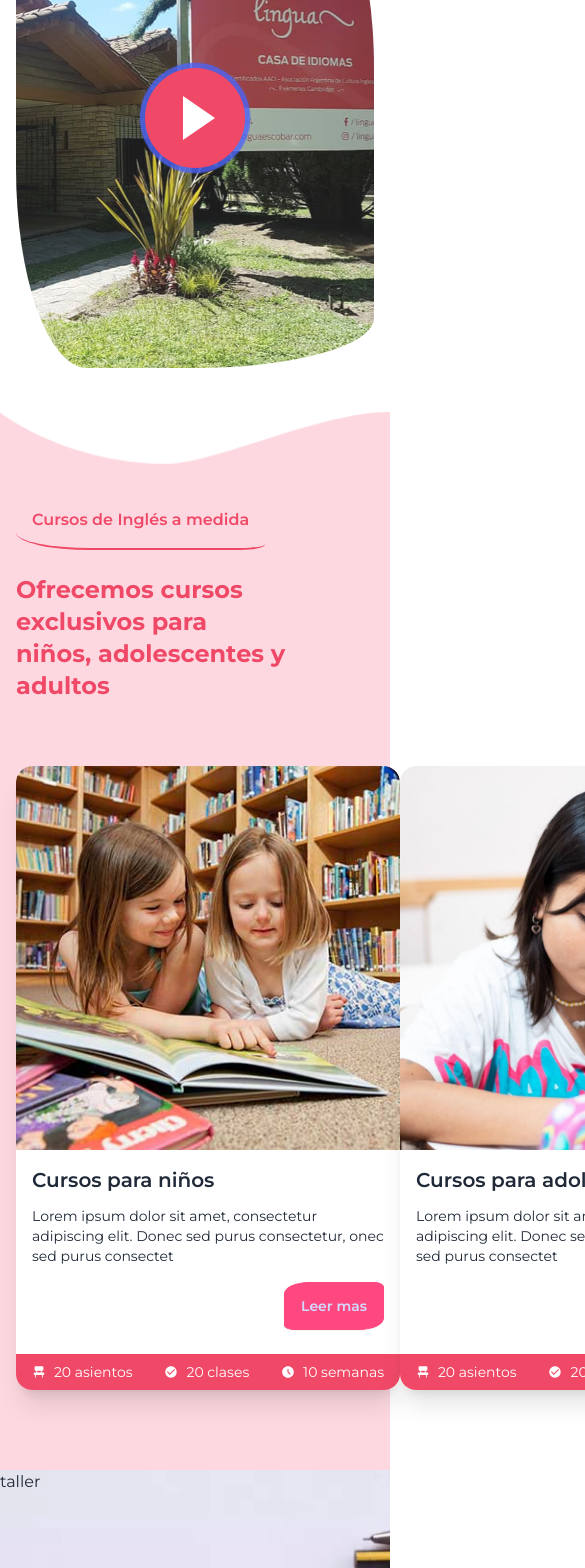
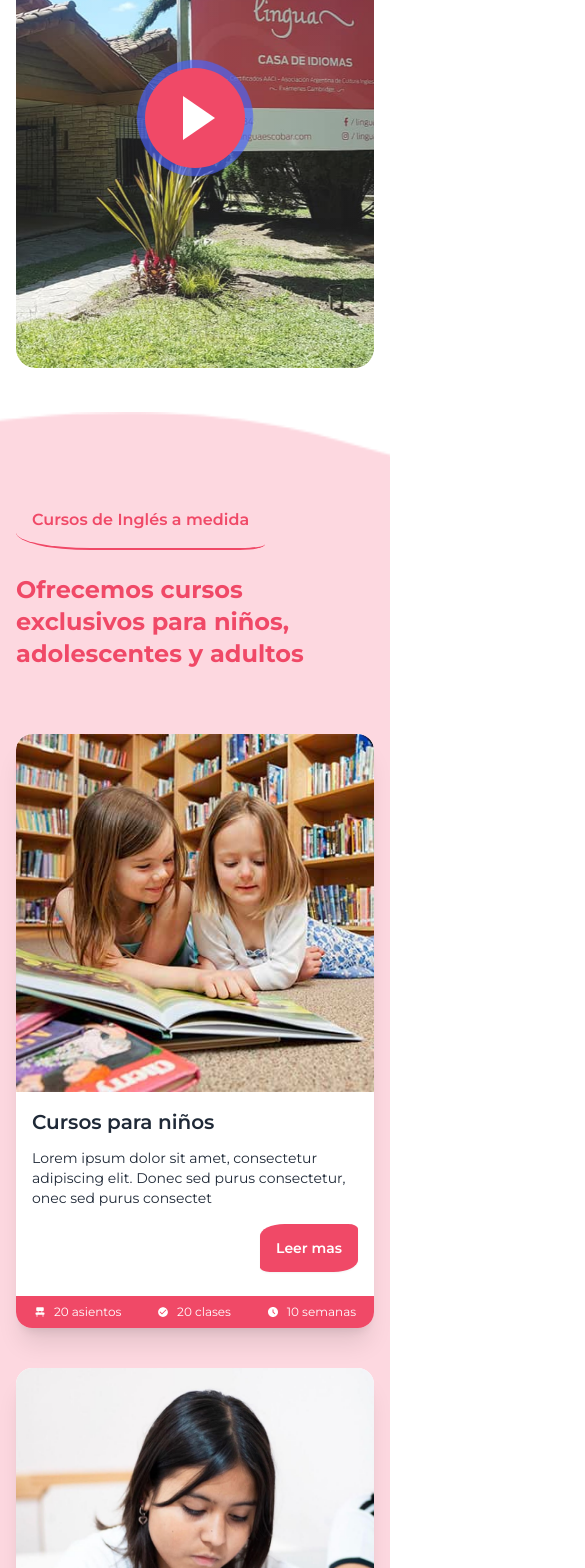
Before and after one commit to EmilianoAloi/lingua, a Next.js app: page / in a window 390 px wide. Shown: the part 1730-3298 px from the top of the page, 585 px wide, since content can reach past the window. Built offline with nearby package versions, Linux system fonts and the light colour scheme.

Commit message:
fix bug in tablets

```diff
--- a/src/app/globals.css
+++ b/src/app/globals.css
@@ -32,7 +32,7 @@ header,
   top: 0;
   left: 0;
   background: url("/img/bg-header-top.png") center center repeat-x;
-  z-index: 1;
+  z-index: 100;
 }
 
 .hero::after {
@@ -103,7 +103,7 @@ header,
       url("/img/frente-mobile.png");
 
     background-size: cover;
-
+    border-radius: 20px;
     margin-top: -2rem;
   }
 }
@@ -182,6 +182,8 @@ header,
 .courses-section {
   background-image: url("/img/bg-section-grey.png");
   background-size: cover;
+  background-position: center;
+  background-repeat: no-repeat;
 }
 
 .workshop-section {
@@ -196,3 +198,9 @@ header,
   background-color: #f04967;
   height: 2px;
 }
+
+.card-actions .btn {
+  color: white;
+  background-color: #f04967;
+  border: 0;
+}
--- a/src/app/page.jsx
+++ b/src/app/page.jsx
@@ -9,7 +9,7 @@ export default function Home() {
       <Hero />
       <About />
       <Courses />
-      <Workshop />
+      {/* <Workshop /> */}
     </main>
   );
 }
--- a/src/components/Card.jsx
+++ b/src/components/Card.jsx
@@ -4,10 +4,10 @@ import { MdOutlineAccessTimeFilled } from "react-icons/md";
 import { IoMdCheckmarkCircle } from "react-icons/io";
 import { PiChairFill } from "react-icons/pi";
 
-const Card2 = ({ title, text, img }) => {
+const Card = ({ title, text, img }) => {
   return (
     <div>
-      <div className="card card-compact bg-base-100 w-[24rem] shadow-xl overflow-hidden">
+      <div className="card card-compact bg-base-100 max-w-[500px] shadow-xl overflow-hidden">
         <figure>
           <Image src={img} width={500} height={500} alt="img card" />
         </figure>
@@ -19,7 +19,7 @@ const Card2 = ({ title, text, img }) => {
             <button className="btn btn-primary ">Leer mas</button>
           </div>
         </div>
-        <div className="flex justify-around text-white bg-customPink text-sm">
+        <div className="flex justify-around text-white bg-customPink text-xs md:text-sm">
           <h6 class="flex items-center gap-2 py-2 px-2">
             <PiChairFill color="white" />
             20 asientos
@@ -38,4 +38,4 @@ const Card2 = ({ title, text, img }) => {
   );
 };
 
-export default Card2;
+export default Card;
--- a/src/components/Courses.jsx
+++ b/src/components/Courses.jsx
@@ -7,11 +7,11 @@ const Courses = () => {
         <h2 class="text-customPink  mb-4 title-border-radius text-md md:text-2xl font-semibold inline-block p-4 mb-6 ">
           Cursos de Inglés a medida
         </h2>
-        <h3 class="text-customPink mb-16 text-2xl md:text-4xl  font-bold">
-          Ofrecemos cursos exclusivos para <br /> niños, adolescentes y adultos
+        <h3 class="text-customPink mb-16 text-2xl md:text-4xl  font-bold max-w-[700px] mx-auto">
+          Ofrecemos cursos exclusivos para niños, adolescentes y adultos
         </h3>
 
-        <div className="flex justify-between">
+        <div className="flex flex-col lg:flex-row gap-10 items-center justify-between">
           <Card
             text="Lorem ipsum dolor sit amet, consectetur adipiscing elit. Donec sed purus consectetur, onec sed purus consectet"
             title="Cursos para niños"
```
